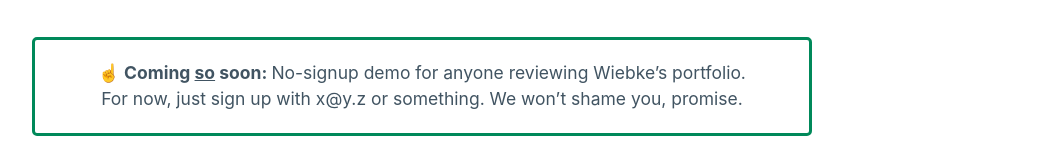
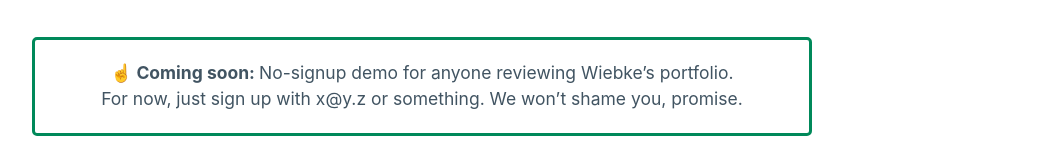
Before and after one commit to fraulueneburg/sparsam-fe, a React (Create React App) app: page /auth/signup in a window 1280 px wide. Shown: the part 199-351 px from the top of the page, without its empty margins (218-1269 px from the left). Built offline with nearby package versions, Linux system fonts and the light colour scheme; no server answers.

Commit message:
moved alert to top

```diff
--- a/src/pages/SignupPage.jsx
+++ b/src/pages/SignupPage.jsx
@@ -45,9 +45,7 @@ function SignupPage() {
 				type="primary"
 				content={
 					<>
-						<strong>
-							☝️ Coming <u>so</u> soon:&nbsp;
-						</strong>
+						<strong>☝️ Coming soon:&nbsp;</strong>
 						No-signup demo for anyone reviewing Wiebke’s portfolio.
 						<br /> For now, just sign up with x@y.z or something. We won’t shame you, promise.
 					</>
```
